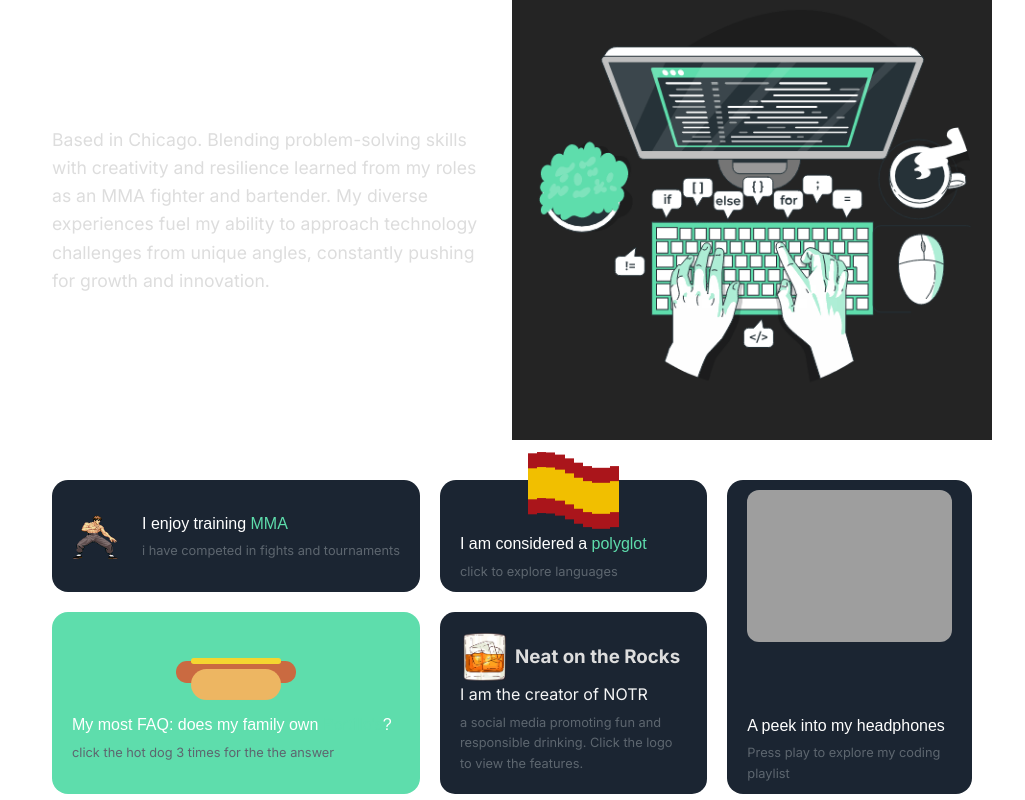
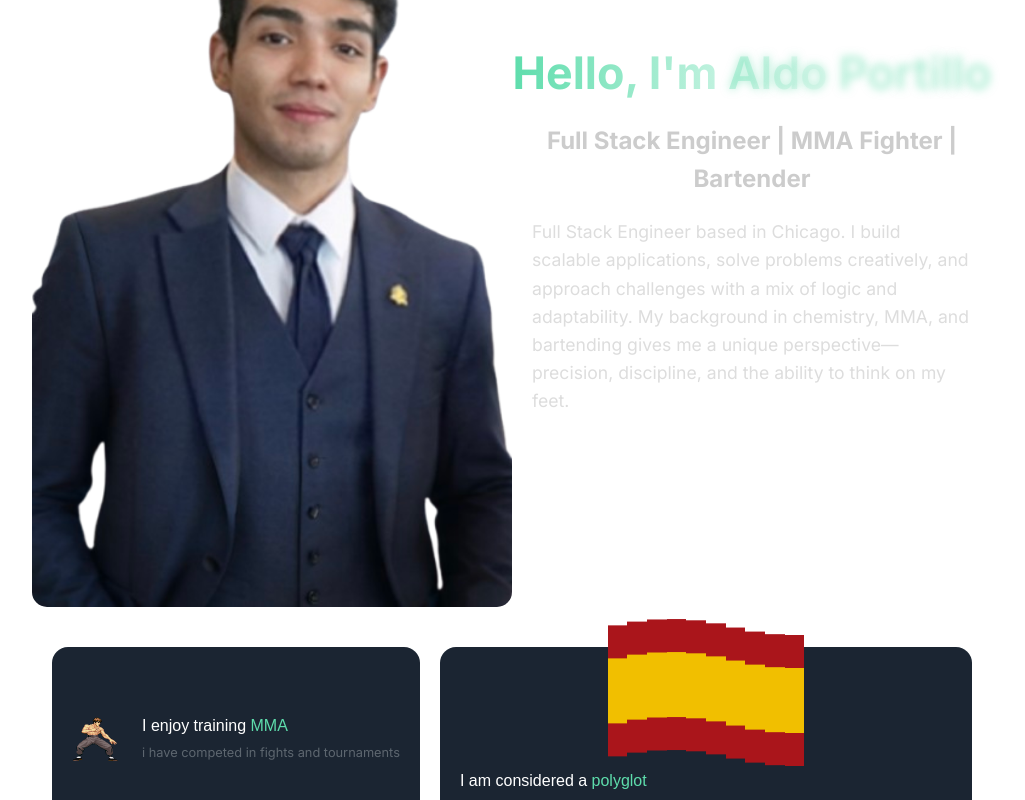
Before and after one commit to aldoportillo/portfolio-next, a Next.js app: page / in a window 1280 px wide. Shown: the part 280-1080 px from the top of the page, without its empty margins (128-1153 px from the left). Built offline with nearby package versions, Linux system fonts and the light colour scheme; grey boxes are pictures that could not be loaded.

Commit message:
modify homepage

```diff
--- a/src/app/Home.module.css
+++ b/src/app/Home.module.css
@@ -11,18 +11,27 @@
 
 .heading {
   margin-top: 0;
-  font-size: 2.5em;
-  color: var(--text-color);
+  font-size: clamp(2rem, 5vw, 2.8rem);
   text-align: center;
+  background: linear-gradient(
+    90deg,
+    var(--highlight-color) 0%,
+    #ffffff 70%
+  );
+  background-clip: text;
+  -webkit-background-clip: text;
+  -webkit-text-fill-color: transparent;
 }
 
 .highlight {
   color: var(--highlight-color);
+  font-weight: 600;
+  text-shadow: 0 0 8px rgba(94, 221, 172, 0.5);
 }
 
 .subheader {
   color: var(--secondary-text-color);
-  font-size: 1.5em;
+  font-size: clamp(1.3rem, 3vw, 1.5rem);
   margin-top: 0.5em;
   text-align: center;
 }
@@ -52,13 +61,15 @@
   height: auto;
   max-width: 300px;
   margin-top: 20px;
+  border-radius: 15px;
 }
 
 .about {
   display: grid;
   grid-template-areas:
-    "mma mma flags playlist"
-    "hotdog hotdog notr playlist";
+     "mma mma flags flags"
+    "hotdog hotdog notr notr"
+    "playlist playlist playlist playlist";
   gap: 20px;
   margin-top: 20px;
   padding: 20px;
@@ -68,10 +79,10 @@
   .about {
     grid-template-areas:
       "flags flags"
+      "playlist playlist"
       "mma mma"
       "hotdog hotdog"
-      "notr notr"
-      "playlist playlist";
+      "notr notr";
   }
 }
 
@@ -79,7 +90,6 @@
   .inline {
     flex-direction: row-reverse;
   }
-
   .inline > img {
     width: 50%;
     max-width: none;
@@ -87,18 +97,21 @@
   }
 }
 
-/* Make components */
-
 .notrCard {
   background-color: #1b2532;
   width: 100%;
   display: flex;
   flex-direction: column;
-  align-items: center;
+  align-items: flex-start;
   justify-content: center;
   border-radius: 15px;
   padding: 20px;
   grid-area: notr;
+  box-shadow: 0 4px 12px rgba(0, 0, 0, 0.4);
+  transition: transform 0.2s ease-in-out;
+}
+.notrCard:hover {
+  transform: scale(1.02);
 }
 
 .flex {
@@ -107,5 +120,16 @@
   justify-content: start;
   gap: 5px;
   color: #ddd;
-  align-self: flex-start;
 }
+
+.notrCard a {
+  text-decoration: none;
+  color: #fff;
+  display: flex;
+  align-items: center;
+  gap: 8px;
+}
+
+.notrCard a:hover {
+  text-decoration: underline;
+}
--- a/src/app/globals.css
+++ b/src/app/globals.css
@@ -15,7 +15,7 @@
   --max-content-width: 1000px;
 
   --primary: hsl(210deg 55% 35%);
-  --secondary: #5eddac;
+  --secondary: #1b2532;
   --text: hsl(210deg 30% 25%);
   --background: hsl(210deg 20% 98%);
 
--- a/src/app/page.js
+++ b/src/app/page.js
@@ -1,5 +1,4 @@
-import Link from "next/link";
-import Typing from "/public/typing.gif";
+import Me from "/public/me.png";
 import Image from "next/image";
 import SpotifyPlaylist from "../components/SpotifyPlaylist/SpotifyPlaylist";
 import styles from "./Home.module.css";
@@ -15,36 +14,31 @@ export const metadata = {
   },
 };
 
-function Home({ blogData }) {
+function Home() {
   return (
     <div className={styles.homeWrapper}>
+      <div className={styles.inline}>
+      <div>
           <h1 className={styles.heading}>
-        Hello, I&apos;m <span className={styles.highlight}>Aldo Portillo</span>
+            Hello, I&apos;m{" "}
+            <span className={styles.highlight}>Aldo Portillo</span>
           </h1>
 
           <h2 className={styles.subheader}>
             Full Stack Engineer | MMA Fighter | Bartender
           </h2>
-      <div className={styles.inline}>
-        <Image src={Typing} alt="Typing Icon" priority unoptimized />
           <p className={styles.bio}>
-          Based in Chicago. Blending problem-solving skills with creativity and
-          resilience learned from my roles as an MMA fighter and bartender. My
-          diverse experiences fuel my ability to approach technology challenges
-          from unique angles, constantly pushing for growth and innovation.
+          Full Stack Engineer based in Chicago. I build scalable applications, solve problems creatively, and approach challenges with a mix of logic and adaptability. My background in chemistry, MMA, and bartending gives me a unique perspective—precision, discipline, and the ability to think on my feet.
           </p>
+        </div>
+        <Image src={Me} alt="Me Icon" priority unoptimized />
+
       </div>
 
       <div className={styles.about}>
         <Fighter />
         <Flags />
-        {/* <div class="card bartend-card">
-          <Image src="/wine.png" alt="Wine Glass" width={100} height={100} />
-          <div>
-            <h3>I bartend on weekends</h3>
-            <p>I have a passion for cocktails and wines that I enjoy sharing</p>
-          </div>
-        </div> */}
+        {/* <Bartending /> */}
         <SpotifyPlaylist />
         <HotDog />
         {/* <div class="card">
@@ -82,18 +76,6 @@ function Home({ blogData }) {
           </p>
         </div>
       </div>
-      {/*
-      <div className={styles.aboutMe}>
-        <h2>About Me</h2>
-        <p>Hello! I&apos;m <strong>Aldo Portillo</strong>, a passionate <strong>Full Stack Engineer</strong> based in Chicago. With a foundational background in organic chemistry, I bring a methodical and analytical approach to developing robust, scalable web applications.</p>
-
-        <p>Beyond my professional career, I am an avid <strong>rock climber</strong> and an enthusiastic <strong>MMA fighter</strong>. Both activities challenge me to push my limits and develop discipline. As a professional <strong>bartender</strong>, I fine-tune my ability to interact and connect with people from all walks of life.</p>
-
-        <p>My journey is driven by honor, respect, and a commitment to positively impact society. I eagerly embrace life&apos;s adventures and challenges, especially in software, mixology, martial arts, and personal development. Tutoring in software and math allows me to share my knowledge and help others grow in their skills.</p>
-
-        <p>I&apos;m excited to connect and share this journey with you. Whether you&apos;re interested in collaborative projects, or just wish to chat about technology, climbing, or anything else, feel free to <Link href="/contact">contact me</Link> or explore my <Link href="/projects">projects</Link>. Let’s navigate the adventures of life together!</p>
-      </div>
-      {/* <Posts blogData={blogData} /> */}
     </div>
   );
 }
```
Also changed, not shown: public/me.png (added). Lines whose indentation alone changed are shown as unchanged.
